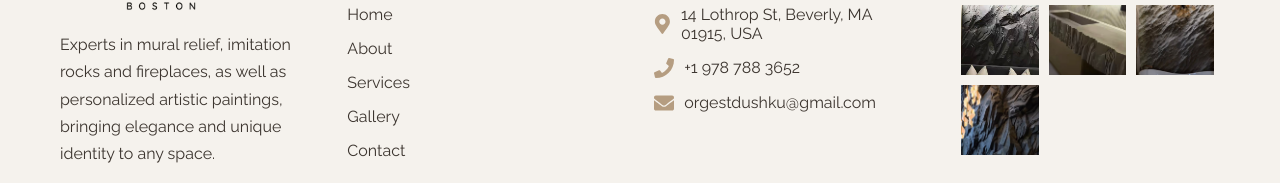
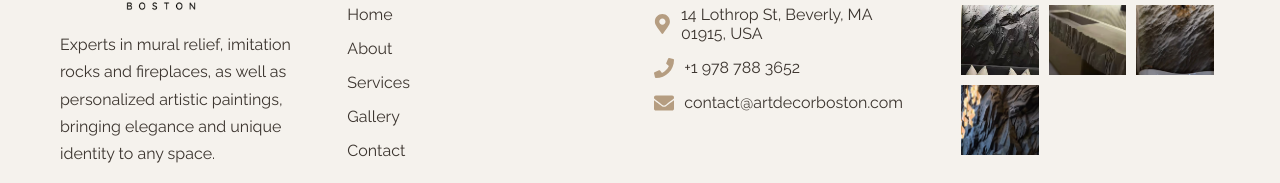
Before and after one commit to euxhes29/artdecorboston.com, a Next.js app: page / in a window 1280 px wide. Shown: the part 4080-4263 px from the top of the page. Built offline with nearby package versions, Linux system fonts and the light colour scheme.

Commit message:
Update website

```diff
--- a/src/app/components/Footer/Footer.jsx
+++ b/src/app/components/Footer/Footer.jsx
@@ -75,7 +75,7 @@ const Footer = () => {
           <div className={styles.contactUsIcon}>
             <p>
               <FaEnvelope className={styles.icon} />
-              orgestdushku@gmail.com
+              contact@artdecorboston.com
             </p>
           </div>
         </div>
```
